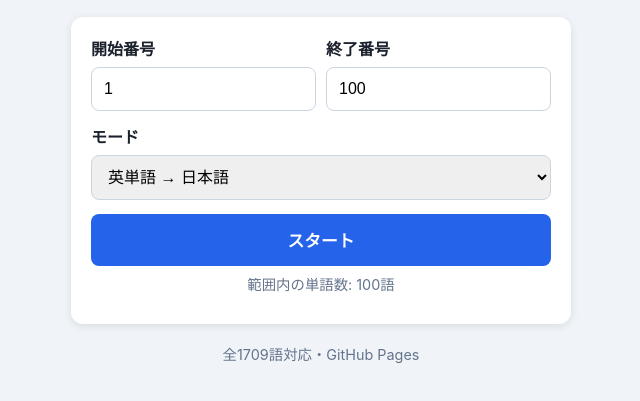
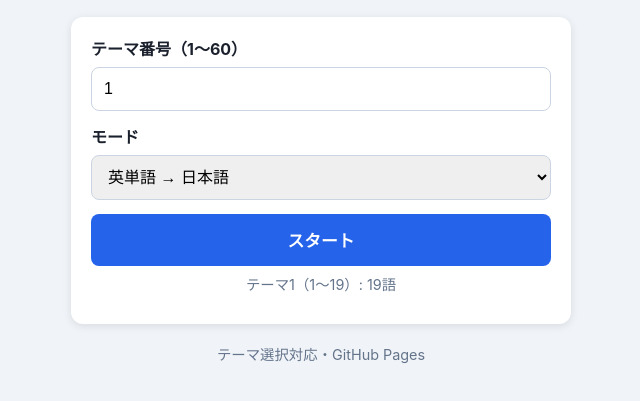
Before and after one commit to wadachi-system/vocab-test, a plain HTML site: page index.html in a window 1280 px wide. Shown: the part 57-458 px from the top of the page, without its empty margins (319-959 px from the left). Drawn offline with Linux system fonts and the light colour scheme.

Commit message:
Add files via upload

```diff
--- a/index.html
+++ b/index.html
@@ -44,11 +44,6 @@
     margin-bottom: 14px;
     box-sizing: border-box;
   }
-  .range {
-    display: flex;
-    gap: 10px;
-  }
-  .range > div { flex: 1; }
   button {
     width: 100%;
     padding: 14px;
@@ -131,16 +126,9 @@
   <h1>英単語確認テスト</h1>
 
   <div id="menu" class="card">
-    <div class="range">
-      <div>
-        <label>開始番号</label>
-        <input type="number" id="start" value="1" min="1" max="1709">
-      </div>
-      <div>
-        <label>終了番号</label>
-        <input type="number" id="end" value="100" min="1" max="1709">
-      </div>
-    </div>
+    <label>テーマ番号（1〜60）</label>
+    <input type="number" id="theme" value="1" min="1" max="60">
+
     <label>モード</label>
     <select id="mode">
       <option value="en2jp">英単語 → 日本語</option>
@@ -166,10 +154,74 @@
     <button class="btn-gray" onclick="toMenu()">メニューに戻る</button>
   </div>
 
-  <p class="info" style="margin-top:20px;">全1709語対応・GitHub Pages</p>
+  <p class="info" style="margin-top:20px;">テーマ選択対応・GitHub Pages</p>
 </div>
 
 <script>
+// テーマ番号 → [開始番号, 終了番号]
+const THEME_RANGES = {
+  1: [1, 19],
+  2: [20, 46],
+  3: [47, 64],
+  4: [65, 119],
+  5: [120, 163],
+  6: [164, 220],
+  7: [221, 243],
+  8: [244, 273],
+  9: [274, 346],
+  10: [347, 383],
+  11: [384, 398],
+  12: [399, 440],
+  13: [441, 467],
+  14: [468, 502],
+  15: [503, 519],
+  16: [520, 535],
+  17: [536, 553],
+  18: [554, 582],
+  19: [583, 626],
+  20: [627, 638],
+  21: [639, 674],
+  22: [675, 690],
+  23: [691, 713],
+  24: [714, 727],
+  25: [728, 736],
+  26: [737, 776],
+  27: [777, 798],
+  28: [799, 853],
+  29: [854, 890],
+  30: [891, 934],
+  31: [935, 958],
+  32: [959, 983],
+  33: [984, 1009],
+  34: [1010, 1029],
+  35: [1030, 1074],
+  36: [1075, 1169],
+  37: [1170, 1190],
+  38: [1191, 1210],
+  39: [1211, 1219],
+  40: [1220, 1235],
+  41: [1236, 1296],
+  42: [1297, 1332],
+  43: [1333, 1364],
+  44: [1365, 1379],
+  45: [1380, 1388],
+  46: [1389, 1459],
+  47: [1460, 1483],
+  48: [1484, 1571],
+  49: [1572, 1590],
+  50: [1591, 1623],
+  51: [1624, 1682],
+  52: [1683, 1709],
+  53: [1710, 1793],
+  54: [1794, 1810],
+  55: [1811, 1835],
+  56: [1836, 1880],
+  57: [1881, 1911],
+  58: [1912, 1941],
+  59: [1942, 1968],
+  60: [1969, 99999]
+};
+
 let vocab = [];
 let pool = [];
 let mode = 'en2jp';
@@ -182,16 +234,25 @@ async function loadVocab() {
   } catch (e) {
     document.getElementById('count').textContent = '単語データの読み込みに失敗しました';
     console.error(e);
-    alert('words.json の読み込みに失敗しました。ファイルが同じ場所にあるか確認してください。');
+    alert('words.json の読み込みに失敗しました。');
   }
+}
+
+function getThemeRange(theme) {
+  return THEME_RANGES[theme] || null;
 }
 
 function updateCount() {
   if (!vocab.length) return;
-  const s = +document.getElementById('start').value || 1;
-  const e = +document.getElementById('end').value || 100;
-  const n = vocab.filter(w => w.number >= s && w.number <= e).length;
-  document.getElementById('count').textContent = '範囲内の単語数: ' + n + '語';
+  const t = +document.getElementById('theme').value || 1;
+  const range = getThemeRange(t);
+  if (!range) {
+    document.getElementById('count').textContent = 'テーマ番号が不正です';
+    return;
+  }
+  const [start, end] = range;
+  const n = vocab.filter(w => w.number >= start && w.number <= end).length;
+  document.getElementById('count').textContent = `テーマ${t}（${start}〜${end === 99999 ? '末尾' : end}）: ${n}語`;
 }
 
 function startQuiz() {
@@ -199,11 +260,16 @@ function startQuiz() {
     alert('単語データがまだ読み込まれていません');
     return;
   }
-  const s = +document.getElementById('start').value || 1;
-  const e = +document.getElementById('end').value || 100;
-  pool = vocab.filter(w => w.number >= s && w.number <= e);
+  const t = +document.getElementById('theme').value || 1;
+  const range = getThemeRange(t);
+  if (!range) {
+    alert('テーマ番号は1〜60を入力してください');
+    return;
+  }
+  const [start, end] = range;
+  pool = vocab.filter(w => w.number >= start && w.number <= end);
   if (pool.length === 0) {
-    alert('指定範囲に単語がありません');
+    alert('このテーマの単語が現在のデータにありません（後日更新予定）');
     return;
   }
   mode = document.getElementById('mode').value;
@@ -214,7 +280,7 @@ function startQuiz() {
 
 function nextWord() {
   if (pool.length === 0) {
-    alert('この範囲の単語をすべて出しました');
+    alert('このテーマの単語をすべて出しました');
     toMenu();
     return;
   }
@@ -247,8 +313,7 @@ function toMenu() {
   pool = [];
 }
 
-document.getElementById('start').oninput = updateCount;
-document.getElementById('end').oninput = updateCount;
+document.getElementById('theme').oninput = updateCount;
 
 loadVocab();
 </script>
```
